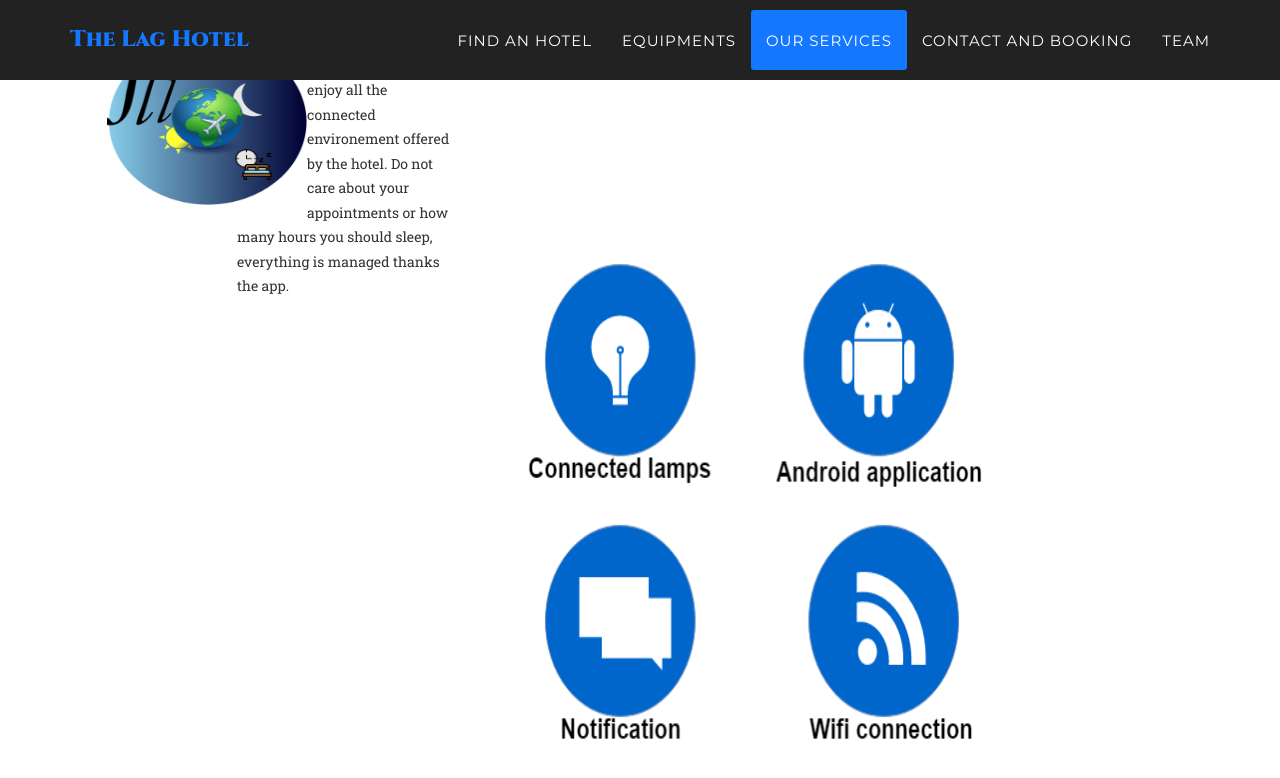
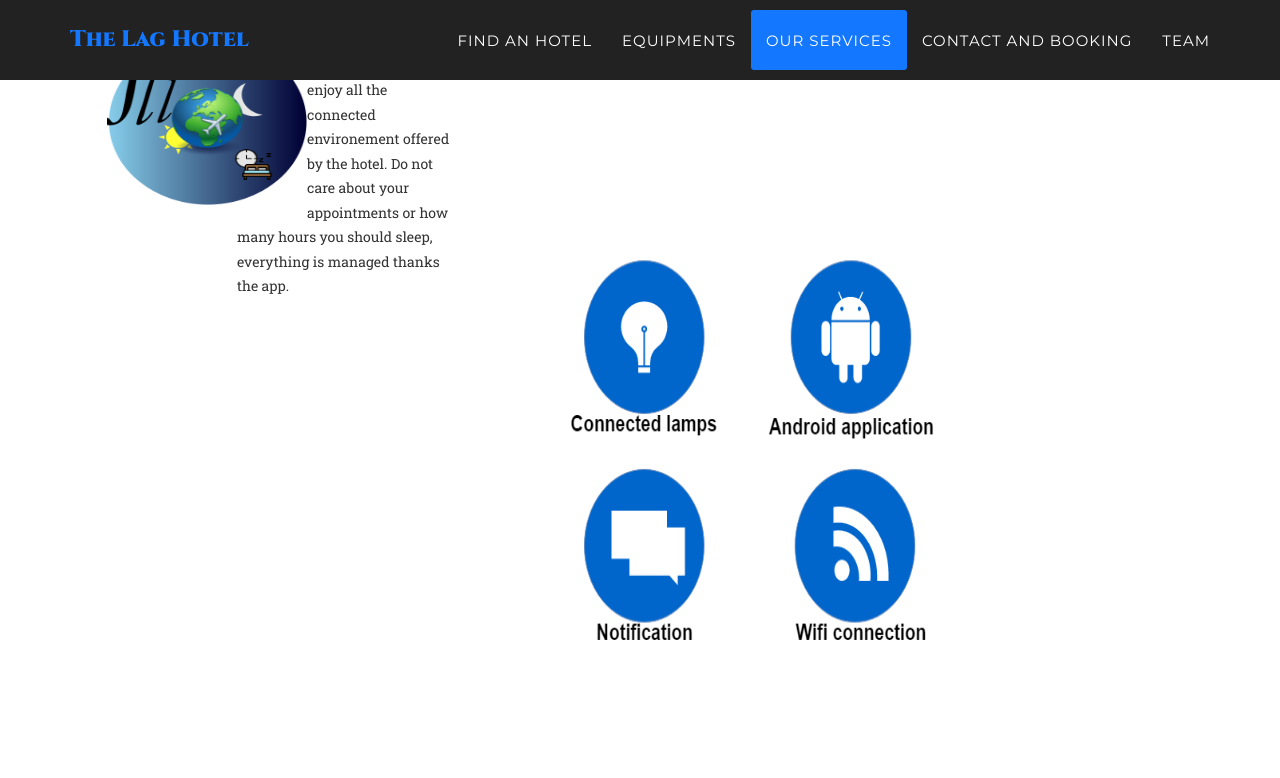
Before and after one commit to VincentGautier/Hotel-web-site, a Jekyll site: the page built from index.html, in a window 1280 px wide and 900 px high, scrolled down 2684 px. Shown: the top 778 px of the window. Built offline with Jekyll 4.4.1, drawn with Linux system fonts in a browser that asks for light colours; some web fonts are replaced.

Commit message:
Update our_services.html

```diff
--- a/_includes/our_services.html
+++ b/_includes/our_services.html
@@ -23,7 +23,7 @@
             <p> </p>
             <div class="row text-center">
                 <div id="centre">
-                    <img src="img/services.png" width="500" height="500" alt=""/>
+                    <img src="img/services.png" width="400" height="400" alt=""/>
                 </div>
             </div>
         </div>
```
